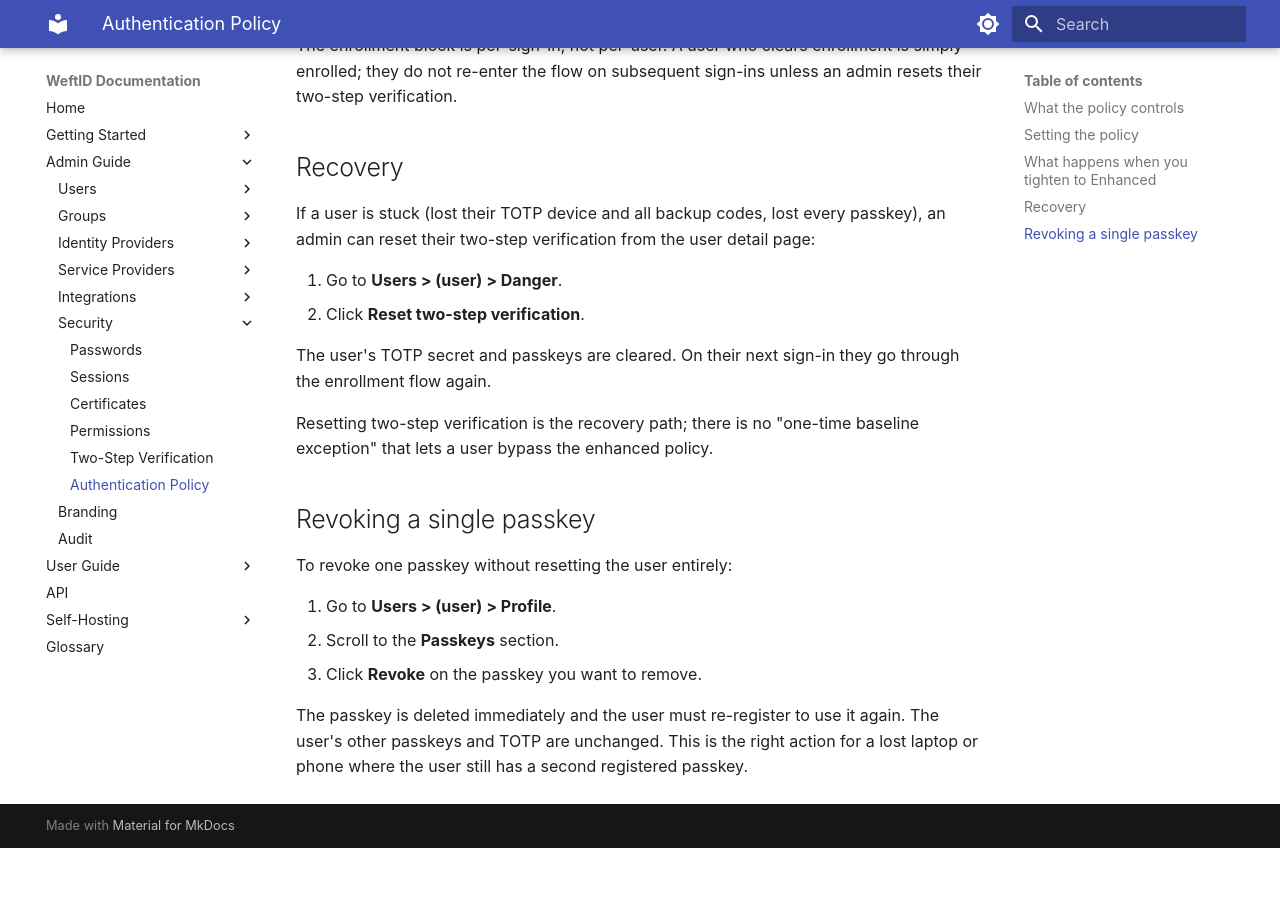
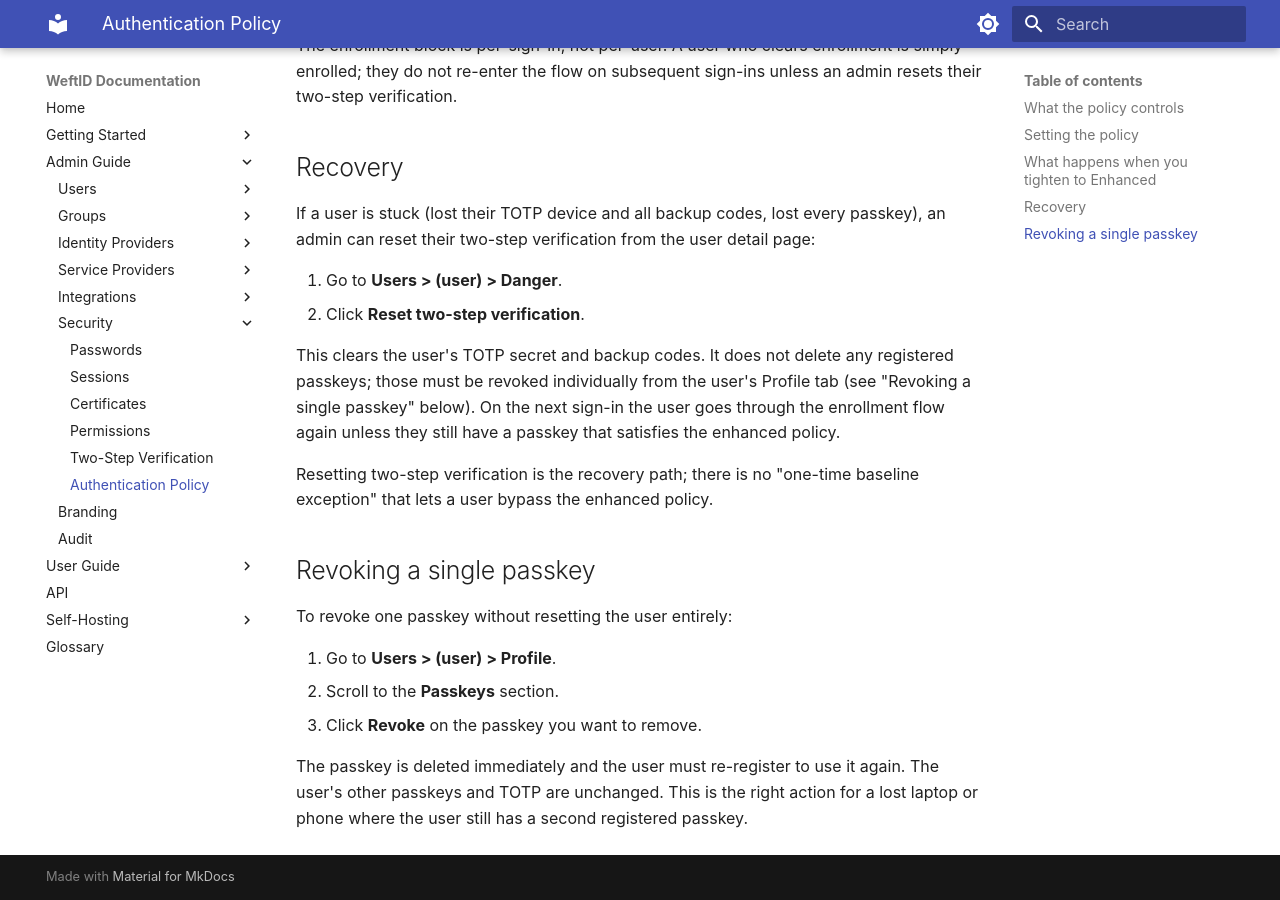
Before and after one commit to Pageloom/weft-id, an MkDocs documentation site: the page built from docs/admin-guide/security/authentication-policy.md, in a window 1280 px wide and 900 px high, scrolled down 1112 px. Built offline with MkDocs 1.6.1 and Material for MkDocs 9.7.7, drawn with Linux system fonts in a browser that asks for light colours; before the commit the page ends 1960 px from its top, so only the background shows below that.

Commit message:
Fix MFA reset docs: passkeys are not cleared
The Recovery section incorrectly stated that MFA reset clears passkeys.
reset_mfa only clears TOTP secret and backup codes. Updated to explain
that passkeys must be revoked individually from the Profile tab.

```diff
--- a/docs/admin-guide/security/authentication-policy.md
+++ b/docs/admin-guide/security/authentication-policy.md
@@ -34,7 +34,7 @@ If a user is stuck (lost their TOTP device and all backup codes, lost every pass
 1. Go to **Users > (user) > Danger**.
 2. Click **Reset two-step verification**.
 
-The user's TOTP secret and passkeys are cleared. On their next sign-in they go through the enrollment flow again.
+This clears the user's TOTP secret and backup codes. It does not delete any registered passkeys; those must be revoked individually from the user's Profile tab (see "Revoking a single passkey" below). On the next sign-in the user goes through the enrollment flow again unless they still have a passkey that satisfies the enhanced policy.
 
 Resetting two-step verification is the recovery path; there is no "one-time baseline exception" that lets a user bypass the enhanced policy.
 
```
